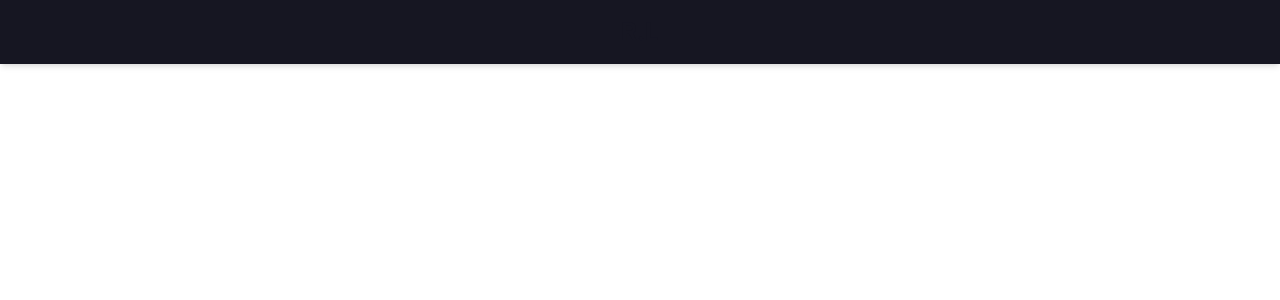
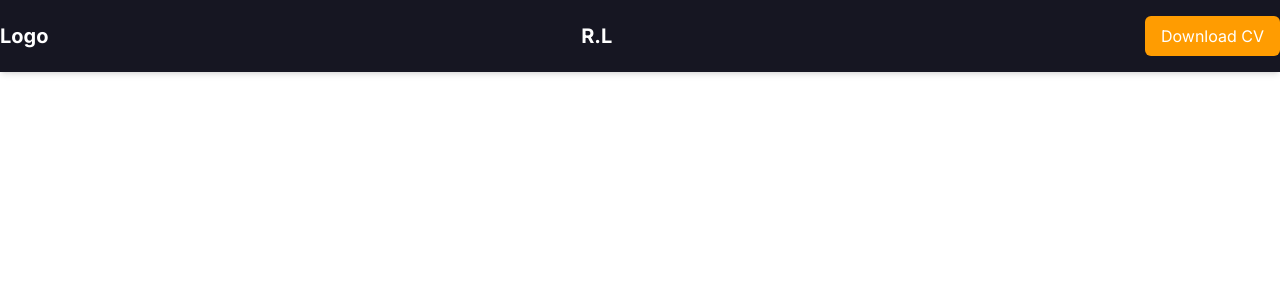
Before and after one commit to Romaric250/Portfolio-, a Next.js app in the folder portfolio/: page / in a window 1280 px wide. Shown: the top 300 px of the page. Built offline with nearby package versions, Linux system fonts and the light colour scheme.

Commit message:
some updates made here

```diff
--- a/portfolio/components/Navigations/Navbar.tsx
+++ b/portfolio/components/Navigations/Navbar.tsx
@@ -30,12 +30,15 @@ const Navigation = () => {
 
     return (
         <div className="fixed top-0 left-0 w-full z-50 bg-primary text-white shadow-md">
-            <nav className="container mx-auto flex justify-center items-center py-4 relative">
-                <div className="text-2xl font-bold text-primary cursor-pointer" onClick={toggleMenu}>
+            <nav className="container mx-auto flex justify-between items-center py-4 relative">
+                <div className="text-xl font-bold cursor-pointer">
+                    Logo
+                </div>
+                <div className="text-xl font-bold cursor-pointer" onClick={toggleMenu}>
                     R.L
                 </div>
                 {isMenuOpen && (
-                    <div ref={menuRef} className="absolute top-full mt-2 bg-white shadow-md rounded-md">
+                    <div ref={menuRef} className="absolute top-full left-1/2 transform -translate-x-1/2 p-6 mt-2 bg-white shadow-md rounded-md">
                         <div className="flex flex-col items-center py-4 space-y-4">
                             <a href="#home" className="text-primary">Home</a>
                             <a href="#about" className="text-primary">About</a>
@@ -44,6 +47,9 @@ const Navigation = () => {
                         </div>
                     </div>
                 )}
+                <button className="bg-secondary text-white py-2 px-4 rounded-md">
+                    Download CV
+                </button>
             </nav>
         </div>
     );
```
